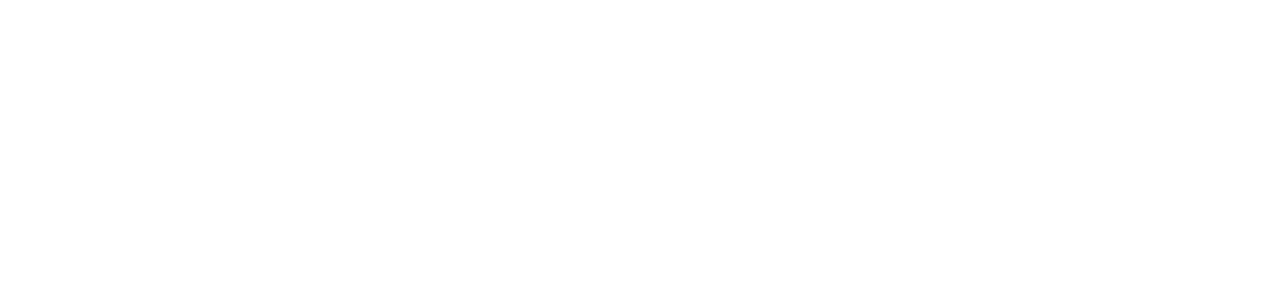
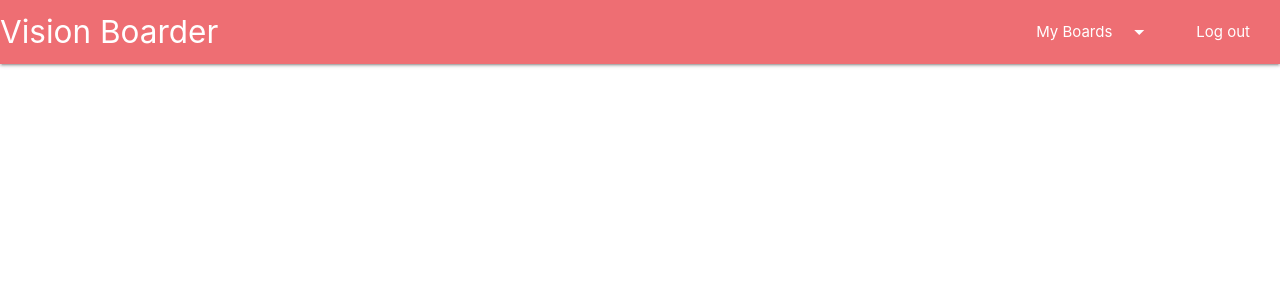
Before and after one commit to maggiemaywilder/vision-board, a React (Create React App) app in the folder client/: page /boards in a window 1280 px wide. Shown: the top 300 px of the page. Built offline with nearby package versions, Linux system fonts and the light colour scheme.

Commit message:
Added boards route and completed basic routing

```diff
--- a/client/src/App.js
+++ b/client/src/App.js
@@ -3,6 +3,7 @@
 import { BrowserRouter as Router, Route, Switch } from 'react-router-dom';
 import SignupPage from './components/SignupPage';
 import LoginPage from './components/LoginPage';
+import BoardView from './components/BoardView';
 
 function App() {
   return (
@@ -11,6 +12,7 @@
       <Switch>
         <Route exact path='/'><SignupPage /></Route>
         <Route path='/login'><LoginPage /></Route>
+        <Route path='/boards'><BoardView /></Route>
       </Switch>
       </Router>
     </div>
--- a/client/src/components/BoardView.js
+++ b/client/src/components/BoardView.js
@@ -0,0 +1,10 @@
+import Nav from './Navbar';
+// import M from 'materialize-css';
+
+function BoardView() {
+    return(
+        <Nav />
+    )
+}
+
+export default BoardView;
--- a/client/src/components/LoginPage.js
+++ b/client/src/components/LoginPage.js
@@ -7,12 +7,14 @@
     const [email, setEmail] = useState("");
     const [password, setPassword] = useState("");
 
-    const handleSignin = () => {
-        if (document.querySelector('#userEmail').classList.includes('invalid')) {
+    const handleSignin = (e) => {
+        e.preventDefault();
+        if (document.querySelector('#userEmail').classList.contains('invalid')) {
             M.toast({html: "Oops! Looks like that email is invalid. Try again."});
             setEmail("");
         } else {
-        console.log(`Email: ${email}, Password: ${password}`)
+            console.log(`Email: ${email}, Password: ${password}`);
+            window.location.href = '/boards';
         }
     }
     return (
@@ -26,7 +28,7 @@
                     >
                         <CardPanel className="teal">
                             <span className="white-text">
-                                Welcome to Vision Boarder! Sign in with your email address and password below.
+                                Welcome back to Vision Boarder! Sign in with your email address and password below.
                             </span>
                         </CardPanel>
                     </Col>
@@ -39,6 +41,7 @@
                         <Row>
                             <TextInput
                                 email
+                                validate
                                 id="userEmail"
                                 name="email"
                                 label="Email"
@@ -65,7 +68,7 @@
                                 }}
                                 waves="light"
                             >
-
+                            Sign in
                             </Button>
                         </Row>
                     </Col>
--- a/client/src/components/Navbar.js
+++ b/client/src/components/Navbar.js
@@ -1,18 +1,10 @@
 import { Navbar, NavItem, SideNav, SideNavItem, Dropdown, Button, Icon } from 'react-materialize';
-import { BrowserRouter as Router, Route, Switch, Link } from 'react-router-dom'
-import SignupPage from './SignupPage';
-// import BoardView from './BoardView';
-import LoginPage from './LoginPage';
 
 function Nav() {
     return (
-        <Router>
-            <Route exact path="/"><SignupPage /></Route>
-            {/* <Route exact path="/home" component={BoardView} /> */}
-            <Route path="/login"><LoginPage /></Route>
             <Navbar
                 alignLinks="right"
-                brand={<Link className="brand-logo" to='/login'>Vision Boarder</Link>}
+                brand={<a className="brand-logo" href='/login'>Vision Boarder</a>}
                 id="mobile-nav"
                 menuIcon={<Icon>menu</Icon>}
                 options={{
@@ -55,13 +47,13 @@
                                 }}
                                 trigger={<Button node="button">My Boards</Button>}
                             >
-                                <a href="/">
+                                <a href="#">
                                     one
                                 </a>
-                                <a href="/">
+                                <a href="#">
                                     two
                                 </a>
-                                <a href="/">
+                                <a href="#">
                                     three
                                 </a>
                             </Dropdown>
@@ -71,7 +63,7 @@
                         </SideNavItem>
                         <SideNavItem divider />
                         <SideNavItem>
-                            <a href="/" id="backButton">
+                            <a href="/boards" id="backButton">
                                 Back
                             </a>
                         </SideNavItem>
@@ -95,20 +87,22 @@
                         onOpenStart: null,
                         outDuration: 250
                     }}
-                    trigger={<a href="#!">My Boards{' '}<Icon right>arrow_drop_down</Icon></a>}
-                    >
+                    trigger={<a href="#">My Boards{' '}<Icon right>arrow_drop_down</Icon></a>}
+                >
                     <a href="#">
                         one
                     </a>
                     <a href="#">
                         two
                     </a>
+                    <a href="#">
+                        three
+                    </a>
                 </Dropdown>
                 <NavItem>
-                    <Link to="/">Log out</Link>
+                    <a href="/">Log out</a>
                 </NavItem>
             </Navbar>
-        </Router>
     )
 }
 
--- a/client/src/components/SignupNav.js
+++ b/client/src/components/SignupNav.js
@@ -1,8 +1,6 @@
 import { Navbar, NavItem, Icon } from 'react-materialize';
-// import { BrowserRouter as Router, Route, Link } from 'react-router-dom';
 import { Link } from 'react-router-dom'
-// import LoginPage from './LoginPage';
-// import SignupPage from './SignupPage';
+
 
 
 function SignupNav() {
--- a/client/src/components/SignupPage.js
+++ b/client/src/components/SignupPage.js
@@ -26,6 +26,7 @@
             console.log("username is " + userName);
             console.log("email is " + email);
             console.log(`password is ${password}`);
+            window.location.href = '/login'
         }
     }
     return (
```
